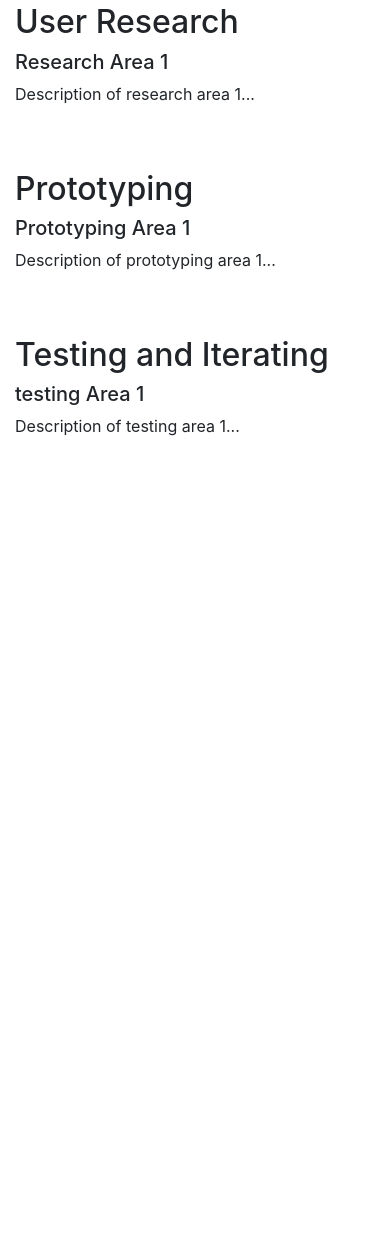
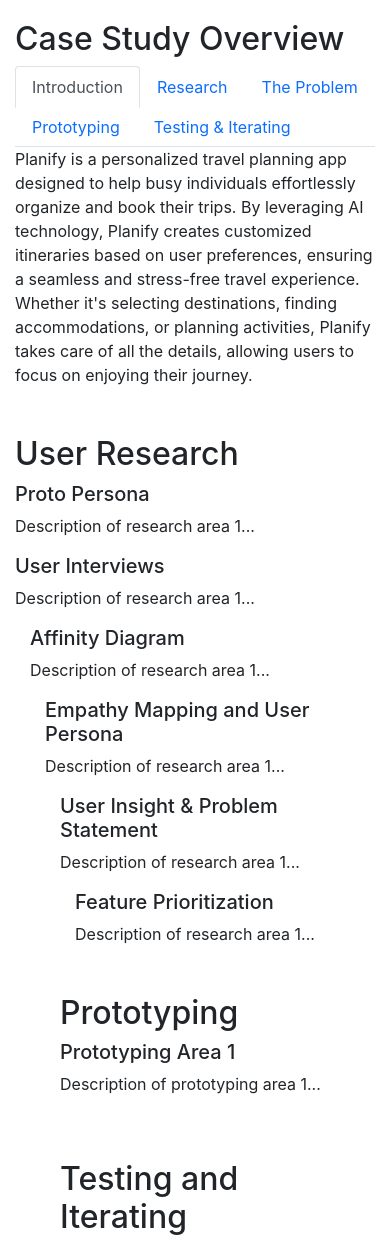
Before and after one commit to rissano/planifycasestudy, a plain HTML site: page index.html in a window 390 px wide. Shown: the part 757-2000 px from the top of the page. Before the commit the page ends 1211 px from the top, so only its background shows below. Drawn offline with nearby package versions, Linux system fonts and the light colour scheme; files whose address does not match are found by name.

Commit message:
more changes to layout and format

```diff
--- a/index.html
+++ b/index.html
@@ -25,11 +25,13 @@
         <div class="row">
             <div class="col-md-6">
                 <h2>The Problem</h2>
-                <p>Description of the problem...</p>
+                <p>Travelers with demanding work commitments often counter challenges in organizing well-rounded travel experiences. They
+                    perceive trip planning as time-intensive, resulting in overlooked opportunities, and heightened stress levels.
+                    </p>
             </div>
             <div class="col-md-6">
                 <h2>The Solution</h2>
-                <p>Description of the solution...</p>
+                <p>A app that streamlines the trip planning process for busy individuals. The app offers tools to organize every aspect of the their travels, ensuring users plan their trips with ease and confidence.</p>
             </div>
         </div>
     </div>
@@ -56,19 +58,22 @@
         </ul>
         <div class="tab-content" id="caseStudyTabContent">
             <div class="tab-pane fade show active" id="intro" role="tabpanel">
-                <p>Introduction content...</p>
+                <p>Planify is a personalized travel planning app designed to help busy individuals effortlessly organize and book their trips. By leveraging AI technology, Planify creates customized itineraries based on user preferences, ensuring a seamless and stress-free travel experience. Whether it's selecting destinations, finding accommodations, or planning activities, Planify takes care of all the details, allowing users to focus on enjoying their journey.</p>
             </div>
             <div class="tab-pane fade" id="research" role="tabpanel">
-                <p>Research content...</p>
+                <p>To ensure that Planify meets the needs of its users, extensive research was conducted involving user interviews, surveys, and competitor analysis. The primary goal was to understand the pain points and preferences of individuals when planning their travels. Key insights revealed that users often struggle with the overwhelming number of options and the time-consuming nature of trip planning. They expressed a desire for a streamlined process that offers personalized recommendations and simplifies the overall planning experience. This research informed the development of Planify, guiding the design of features aimed at addressing these specific user needs and enhancing the overall user experience.</p>
             </div>
             <div class="tab-pane fade" id="problem" role="tabpanel">
-                <p>The problem content...</p>
+                <p>Through extensive research, it became evident that busy individuals face significant challenges when planning their trips. These challenges include: <br>
+                    Overwhelming Options: Users are often overwhelmed by the sheer number of choices available for destinations, accommodations, and activities. <br>
+                    Time-Consuming Planning: The process of organizing a trip is time-consuming and stressful, making it difficult for users to balance with their work and personal lives. <br>
+                    Lack of Personalized Recommendations: Users struggle to find travel options tailored to their specific preferences and needs, leading to less satisfactory travel experiences.</p>
             </div>
             <div class="tab-pane fade" id="prototyping" role="tabpanel">
-                <p>Prototyping content...</p>
+                <p>The prototyping phase for Planify involved creating low-fidelity and high-fidelity wireframes to design the app's interface and functionality. Initial sketches outlined the basic structure, which were then developed into digital wireframes. User feedback from usability testing led to several iterations, refining the design to ensure an intuitive and user-friendly experience. The high-fidelity prototypes closely resemble the final product, highlighting key features like personalized trip recommendations and a streamlined booking process.</p>
             </div>
             <div class="tab-pane fade" id="testing" role="tabpanel">
-                <p>Testing & Iterating content...</p>
+                <p>During the testing phase, Planify was evaluated by 5 users to identify areas for improvement. Key tasks included creating an account, setting destination preferences, and navigating the explore page. Feedback highlighted the need for better visibility of tips and specific dates for trip recommendations. Iterations focused on enhancing user experience by addressing these issues, resulting in a more intuitive and functional app.</p>
             </div>
         </div>
     </div>
@@ -79,12 +84,41 @@
         <div class="row">
             <!-- Example of 14 research items -->
             <div class="col-md-3 research-item" onclick="toggleDescription(this)">
-                <h5>Research Area 1</h5>
+                <h5>Proto Persona</h5>
                 <div class="research-description">
                     <p>Description of research area 1...</p>
                 </div>
             </div>
-            <!-- Repeat above div for all 14 research items -->
+            <!-- Example of 14 research items -->
+            <div class="col-md-3 research-item" onclick="toggleDescription(this)">
+                <h5>User Interviews</h5>
+                <div class="research-description">
+                    <p>Description of research area 1...</p>
+                </div>
+                   <!-- Example of 14 research items -->
+            <div class="col-md-3 research-item" onclick="toggleDescription(this)">
+                <h5>Affinity Diagram</h5>
+                <div class="research-description">
+                    <p>Description of research area 1...</p>
+                </div>
+            <!-- Example of 14 research items -->
+            <div class="col-md-3 research-item" onclick="toggleDescription(this)">
+                <h5>Empathy Mapping and User Persona</h5>
+                <div class="research-description">
+                    <p>Description of research area 1...</p>
+                </div>
+            <!-- Example of 14 research items -->
+            <div class="col-md-3 research-item" onclick="toggleDescription(this)">
+                <h5>User Insight & Problem Statement</h5>
+                <div class="research-description">
+                    <p>Description of research area 1...</p>
+                </div>
+            <!-- Example of 14 research items -->
+            <div class="col-md-3 research-item" onclick="toggleDescription(this)">
+                <h5>Feature Prioritization</h5>
+                <div class="research-description">
+                    <p>Description of research area 1...</p>
+                </div>
         </div>
     </div>
 
```
